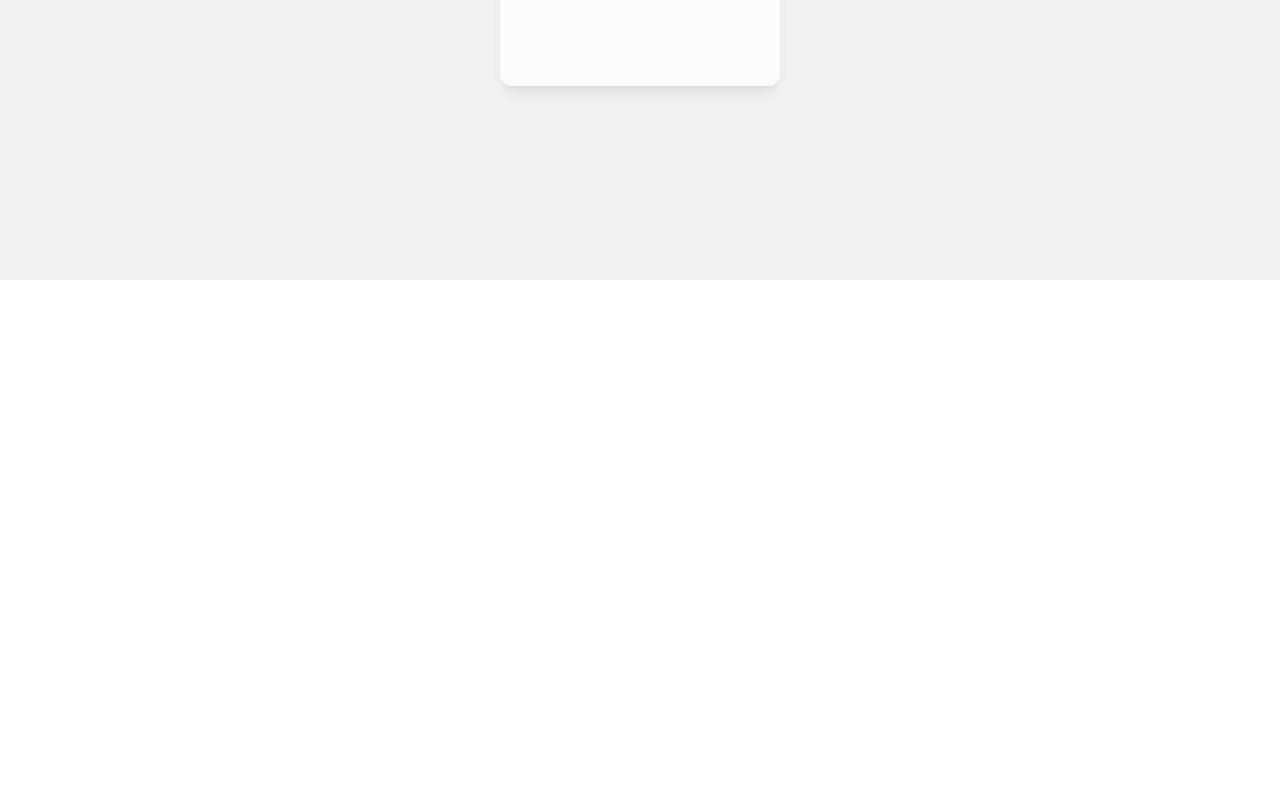
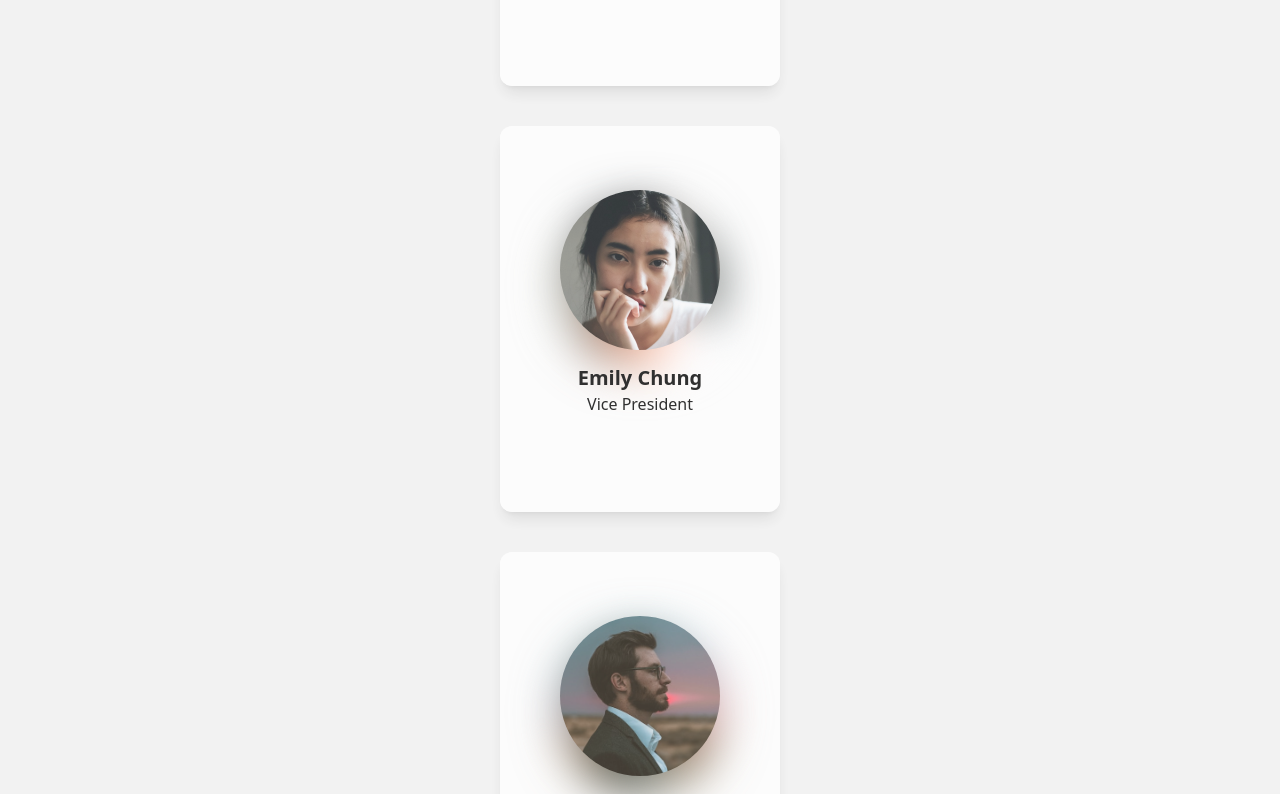
Before and after one commit to tubi55/ex-tailwind, a React (Vite) app: page / in a window 1280 px wide. Shown: the part 520-1314 px from the top of the page. Before the commit the page ends 800 px from the top, so only its background shows below. Built offline with nearby package versions, Linux system fonts and the light colour scheme.

Commit message:
배열 데이터 개수만큼 카드 컴포넌트 호출

```diff
--- a/src/App.jsx
+++ b/src/App.jsx
@@ -1,12 +1,23 @@
 import Card from "./components/Card";
 
 function App() {
+  const memberInfo = [
+    { name: "Peter Choi", pic: "peter.jpg", position: "President" },
+    { name: "Emily Chung", pic: "emily.jpg", position: "Vice President" },
+    { name: "Michael Hall", pic: "michael.jpg", position: "UI Designer" },
+    { name: "Julia Min", pic: "julia.jpg", position: "Frontend Dev" },
+    { name: "David Yoon", pic: "david.jpg", position: "Backend Dev" },
+    { name: "Emma Smith", pic: "emma.jpg", position: "Project Manager" },
+  ];
+
   return (
     <main className="w-full min-h-screen  bg-black/5 py-[10vh] px-[10vw]">
       <h1 className="w-full mb-20 text-6xl font-thin text-center">Members</h1>
 
       <section>
-        <Card />
+        {memberInfo.map((data, idx) => (
+          <Card data={data} key={idx} />
+        ))}
       </section>
     </main>
   );
--- a/src/components/Card.jsx
+++ b/src/components/Card.jsx
@@ -3,12 +3,12 @@ import Info from "./Info";
 import MotionBg from "./MotionBg";
 import Thumbnail from "./Thumbnail";
 
-function Card() {
+function Card({ data: { name, pic, position } }) {
   return (
     <article className="group relative w-[280px] bg-white px-10 m-auto mb-10 text-center rounded-xl shadow-lg pt-16 pb-4 opacity-80 transition-all hover:opacity-100 hover:pt-10 hover:pb-10">
       <MotionBg />
-      <Thumbnail />
-      <Info />
+      <Thumbnail pic={pic} />
+      <Info name={name} position={position} />
       <Btn />
     </article>
   );
--- a/src/components/Info.jsx
+++ b/src/components/Info.jsx
@@ -1,8 +1,8 @@
-function Info() {
+function Info({ name, position }) {
   return (
     <div className="relative">
-      <h2 className="text-xl font-semibold">Peter Choi</h2>
-      <p className="text-base mb-7">President</p>
+      <h2 className="text-xl font-semibold">{name}</h2>
+      <p className="text-base mb-7">{position}</p>
     </div>
   );
 }
--- a/src/components/Thumbnail.jsx
+++ b/src/components/Thumbnail.jsx
@@ -1,18 +1,18 @@
-function Thumbnail() {
+function Thumbnail({ pic }) {
   return (
     <figure className="relative inline-block mb-2 size-40">
       {/* 이미지 그림자 */}
       <img
         className="absolute object-cover translate-y-4 rounded-full size-full blur-xl saturate-150 brightness-125"
-        src="./img/peter.jpg"
-        alt="peter"
+        src={`./img/${pic}`}
+        alt={`${pic}`}
       />
 
       {/* 원본 이미지 */}
       <img
         className="absolute object-cover rounded-full size-full"
-        src="./img/peter.jpg"
-        alt="peter"
+        src={`./img/${pic}`}
+        alt={`${pic}`}
       />
     </figure>
   );
```
